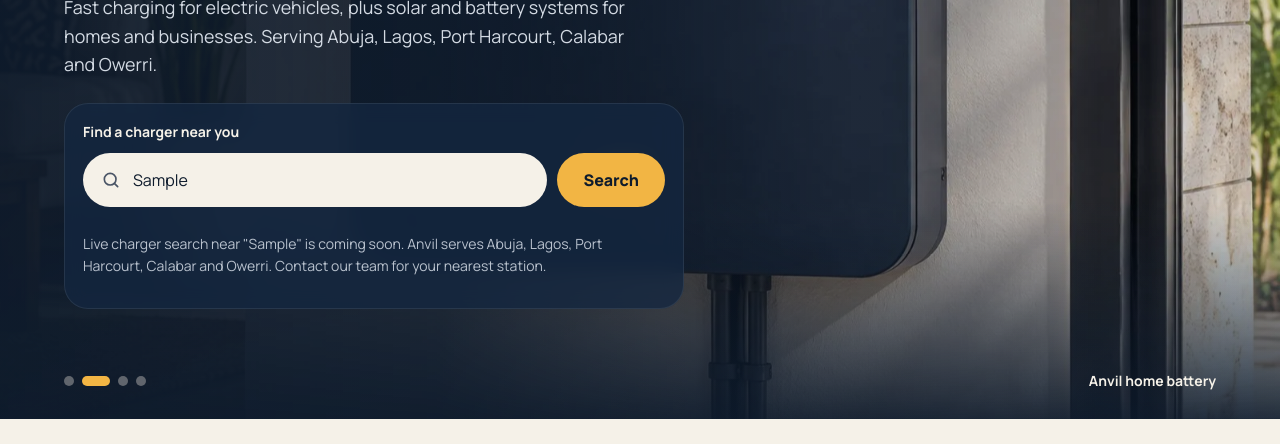
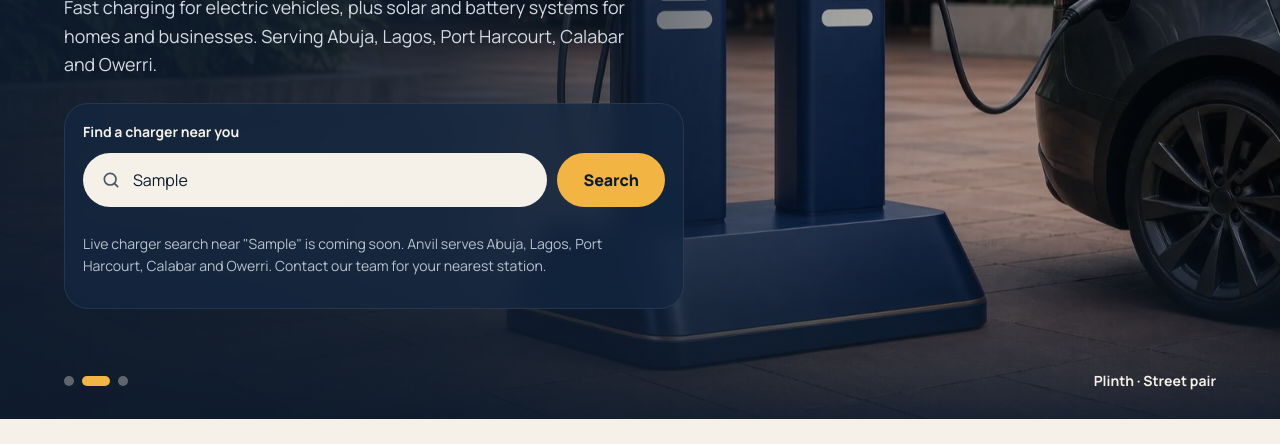
Before and after one commit to vycount/anvilenergies.com, a plain HTML site: page index.html in a window 1280 px wide. Both pictures are taken after typing "Sample" into the empty fields and a click on the button "Search". Shown: the part 356-800 px from the top of the page. Drawn offline with Linux system fonts and the light colour scheme.

Commit message:
Remove the station photo from the hero slideshow
The station photo also appears in the network section, so the hero now cycles battery, Plinth and Hearth on an 18 second loop.

Co-Authored-By: Claude Sonnet 5.5 <noreply@anthropic.com>
Claude-Session: https://claude.ai/code/session_012duNf7ChdM1mkxcU2N4pfg

```diff
--- a/index.html
+++ b/index.html
@@ -18,7 +18,7 @@
 <link rel="preconnect" href="https://fonts.googleapis.com">
 <link rel="preconnect" href="https://fonts.gstatic.com" crossorigin>
 <link href="https://fonts.googleapis.com/css2?family=Outfit:wght@300;400;500;600&family=Manrope:wght@400;500;600;700;800&display=swap" rel="stylesheet">
-<link rel="preload" as="image" href="/station-wide.webp" type="image/webp">
+<link rel="preload" as="image" href="/battery-wide.webp" type="image/webp">
 <style>
 :root{--navy:#0E1B2C;--navy2:#142740;--navy3:#1D2F45;--line:#33475F;--gold:#F2B544;--cream:#F5F1E8;--muted:#B9C2CE;--ink2:#4A5566}
 *{box-sizing:border-box}
@@ -47,8 +47,8 @@ h1,h2,h3{font-family:'Outfit',system-ui,sans-serif;margin:0}
 /* hero (full-bleed) */
 .hero{position:relative;min-height:clamp(640px,94vh,980px);display:flex;flex-direction:column;justify-content:center;overflow:hidden;background:var(--navy)}
 .hero-bg{position:absolute;inset:0;z-index:0}
-.slide{position:absolute;inset:0;opacity:0;animation:fade 24s infinite}
-.slide:nth-child(2){animation-delay:6s}.slide:nth-child(3){animation-delay:12s}.slide:nth-child(4){animation-delay:18s}
+.slide{position:absolute;inset:0;opacity:0;animation:fade 18s infinite}
+.slide:nth-child(2){animation-delay:6s}.slide:nth-child(3){animation-delay:12s}
 .slide img{display:block;width:100%;height:100%;object-fit:cover;object-position:center 55%}
 .hero-bg::after{content:"";position:absolute;inset:0;background:linear-gradient(90deg,rgba(14,27,44,.96) 0%,rgba(14,27,44,.86) 34%,rgba(14,27,44,.35) 64%,rgba(14,27,44,.15) 100%),linear-gradient(0deg,rgba(14,27,44,.9) 0%,rgba(14,27,44,0) 28%),linear-gradient(180deg,rgba(14,27,44,.75) 0%,rgba(14,27,44,0) 22%)}
 .hero-inner{position:relative;z-index:1;padding-top:120px;padding-bottom:110px}
@@ -66,13 +66,13 @@ h1,h2,h3{font-family:'Outfit',system-ui,sans-serif;margin:0}
 .finder-msg.show{display:block}
 .hero-foot{position:absolute;z-index:1;left:0;right:0;bottom:28px;display:flex;justify-content:space-between;align-items:center;gap:16px}
 .hero-foot .dots{display:flex;gap:8px}
-.dot{height:10px;width:10px;border-radius:5px;background:rgba(245,241,232,.35);animation:dot 24s infinite}
-.dot:nth-child(2){animation-delay:6s}.dot:nth-child(3){animation-delay:12s}.dot:nth-child(4){animation-delay:18s}
+.dot{height:10px;width:10px;border-radius:5px;background:rgba(245,241,232,.35);animation:dot 18s infinite}
+.dot:nth-child(2){animation-delay:6s}.dot:nth-child(3){animation-delay:12s}
 .caps{position:relative;font-size:14px;font-weight:700;color:var(--cream);min-width:200px;text-align:right;height:20px}
-.caps span{position:absolute;right:0;top:0;opacity:0;white-space:nowrap;animation:fade 24s infinite}
-.caps span:nth-child(2){animation-delay:6s}.caps span:nth-child(3){animation-delay:12s}.caps span:nth-child(4){animation-delay:18s}
-@keyframes fade{0%{opacity:0}3%,23%{opacity:1}26%,100%{opacity:0}}
-@keyframes dot{0%{background:rgba(245,241,232,.35);width:10px}3%,23%{background:var(--gold);width:28px}26%,100%{background:rgba(245,241,232,.35);width:10px}}
+.caps span{position:absolute;right:0;top:0;opacity:0;white-space:nowrap;animation:fade 18s infinite}
+.caps span:nth-child(2){animation-delay:6s}.caps span:nth-child(3){animation-delay:12s}
+@keyframes fade{0%{opacity:0}4%,30.7%{opacity:1}34.7%,100%{opacity:0}}
+@keyframes dot{0%{background:rgba(245,241,232,.35);width:10px}4%,30.7%{background:var(--gold);width:28px}34.7%,100%{background:rgba(245,241,232,.35);width:10px}}
 @media (prefers-reduced-motion:reduce){.slide,.dot,.caps span{animation:none}.slide:first-child,.caps span:first-child{opacity:1}html{scroll-behavior:auto}}
 @media (max-width:760px){.hero-bg::after{background:linear-gradient(180deg,rgba(14,27,44,.8) 0%,rgba(14,27,44,.72) 45%,rgba(14,27,44,.95) 100%)}.hero-inner{padding-top:110px;padding-bottom:90px}.caps{display:none}}
 
@@ -155,8 +155,7 @@ footer{border-top:1px solid #22344B}
 <main id="main">
   <section class="hero">
     <div class="hero-bg" aria-hidden="false">
-      <div class="slide"><img src="/station-wide.webp" width="1600" height="1600" alt="Anvil Energies EV charging station at dusk" fetchpriority="high"></div>
-      <div class="slide"><img src="/battery-wide.webp" width="1600" height="1600" alt="Anvil Energies home battery mounted on a wall" loading="lazy"></div>
+      <div class="slide"><img src="/battery-wide.webp" width="1600" height="1600" alt="Anvil Energies home battery mounted on a wall" fetchpriority="high"></div>
       <div class="slide"><img src="/plinth-wide.webp" width="1600" height="1067" alt="Anvil Plinth charger: two navy pedestals on one shared base, with a car plugged in outside a building with palms" loading="lazy"></div>
       <div class="slide"><img src="/hearth-wide.webp" width="1600" height="1067" alt="Anvil Hearth wall charger: a navy and gold wall-mounted unit with a looped cable beside a parked car in a sunlit carport" loading="lazy"></div>
     </div>
@@ -178,7 +177,7 @@ footer{border-top:1px solid #22344B}
       </form>
       </div>
     </div>
-    <div class="wrap hero-foot" aria-hidden="true"><div class="dots"><span class="dot"></span><span class="dot"></span><span class="dot"></span><span class="dot"></span></div><div class="caps"><span>Anvil charging station</span><span>Anvil home battery</span><span>Plinth · Street pair</span><span>Hearth · Estate wall</span></div></div>
+    <div class="wrap hero-foot" aria-hidden="true"><div class="dots"><span class="dot"></span><span class="dot"></span><span class="dot"></span></div><div class="caps"><span>Anvil home battery</span><span>Plinth · Street pair</span><span>Hearth · Estate wall</span></div></div>
   </section>
 
   <section class="light" id="services">
```
